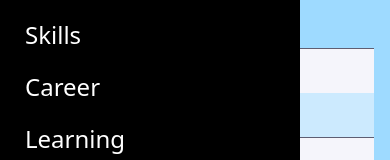
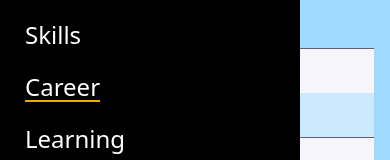
Before and after one commit to jinsiri/truthprevails, a Next.js app: page /classic/career in a window 390 px wide. Both pictures are taken after a click on the button 40 px from the left and 43 px from the top of the page. Shown: the part 210-370 px from the top of the page. Built offline with nearby package versions, Linux system fonts and the light colour scheme.

Commit message:
UI: 모바일 내비게이션 하이라이트 추가

```diff
--- a/components/classic/gnb/Items.tsx
+++ b/components/classic/gnb/Items.tsx
@@ -3,6 +3,7 @@
 import * as React from 'react';
 import { motion } from 'framer-motion';
 import Link from 'next/link';
+import { usePathname } from 'next/navigation';
 
 const variants = {
   open: {
@@ -27,10 +28,13 @@ type MenuItemProps = {
 };
 
 export const MenuItem = ({ text, href }: MenuItemProps) => {
+  const pathname = usePathname();
+  const isActive = pathname === href;
+
   return (
-    <motion.li className={'mb-[20px] flex cursor-pointer items-center'} variants={variants} whileTap={{ scale: 0.95 }}>
+    <motion.li className={`mb-[20px] flex cursor-pointer items-center`} variants={variants} whileTap={{ scale: 0.95 }}>
       <div className='text-placeholder'>
-        <Link href={href} className='text-2xl text-white hover:text-amber-900'>
+        <Link href={href} className={`text-2xl text-white ${isActive ? 'underline decoration-amber-500 underline-offset-4' : ''}`}>
           {text}
         </Link>
       </div>
```
